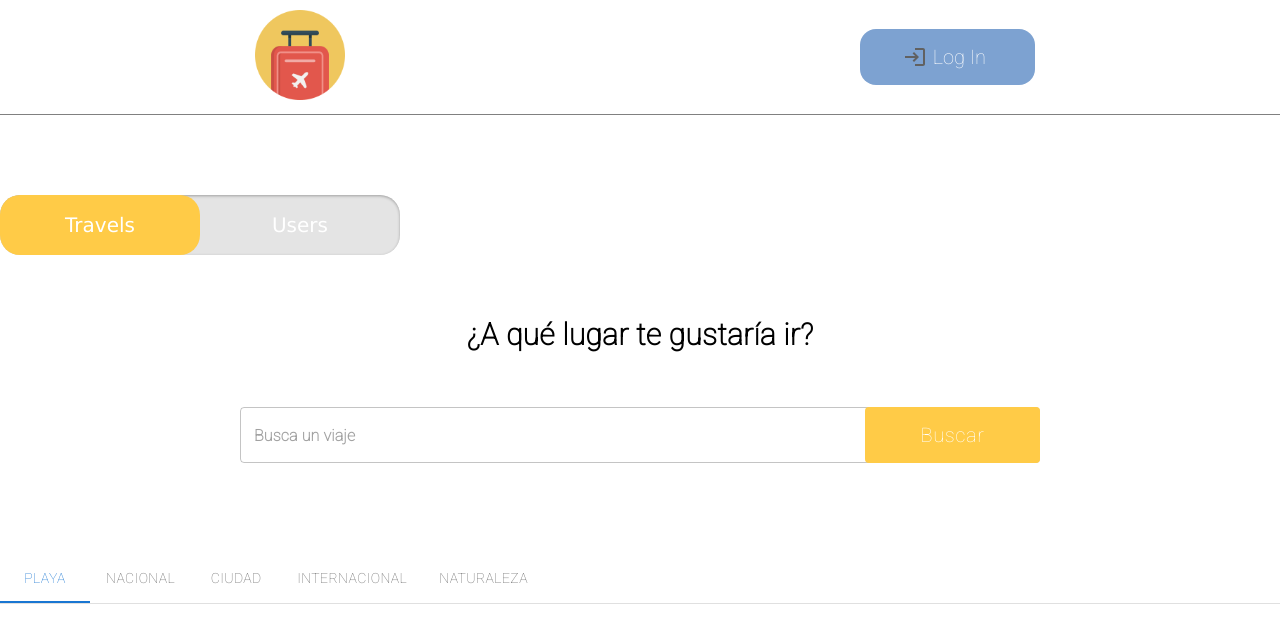
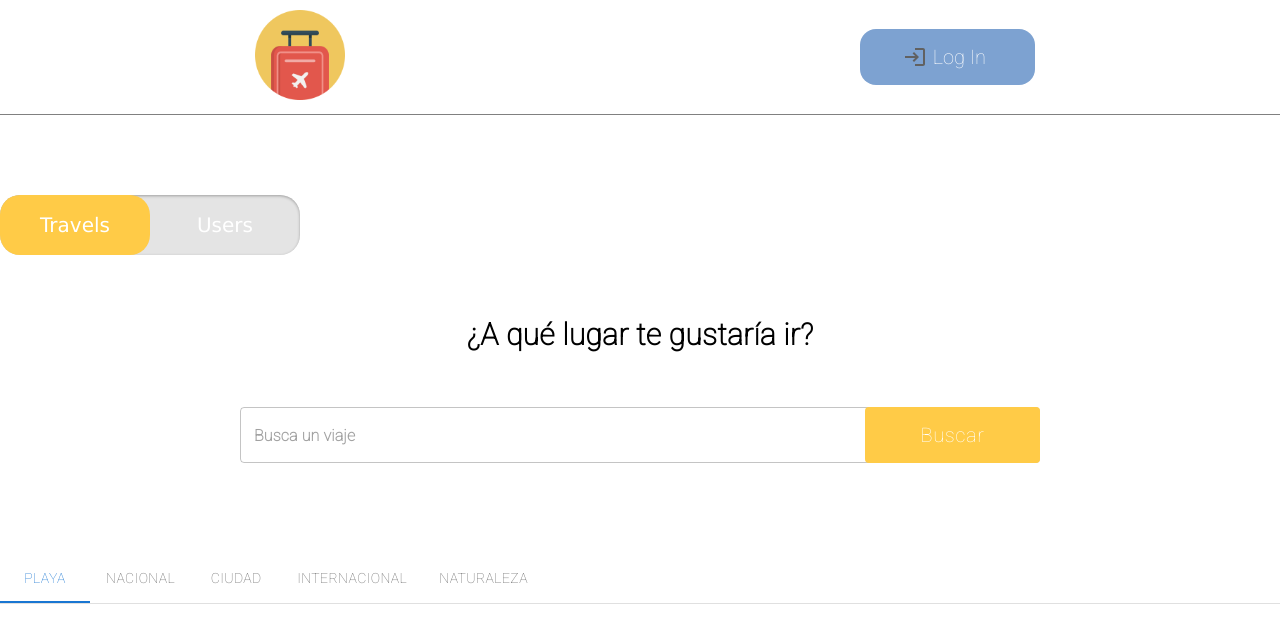
Before and after one commit to FranBrave/REACT-FinalProject, a React (Create React App) app: page / in a window 1280 px wide. Shown: the top 642 px of the page. Built offline with nearby package versions, Linux system fonts and the light colour scheme; no server answers.

Commit message:
sitch button home

```diff
--- a/src/components/slidingButtons/SlidingButtons.jsx
+++ b/src/components/slidingButtons/SlidingButtons.jsx
@@ -8,13 +8,14 @@ const titleCase = (str) =>
         .map((w) => w[0].toUpperCase() + w.slice(1))
         .join(" ");
 
-const ClickableLabel = ({ title, onChange, id, switchInfo }) => (
+const ClickableLabel = ({ title, onChange, id, switchInfo, home }) => (
     <SwitchLabel
         onClick={() => {
             onChange(title);
             switchInfo(title);
         }}
         className={id}
+        home={home && true}
     >
         {titleCase(title)}
     </SwitchLabel>
@@ -22,7 +23,7 @@ const ClickableLabel = ({ title, onChange, id, switchInfo }) => (
 
 const ConcealedRadio = () => <SwitchRadio type="radio" name="switch" />;
 
-const SlidingButtons = ({ values, defaultSelected, switchInfo }) => {
+const SlidingButtons = ({ values, defaultSelected, switchInfo, home }) => {
     const [selected, setSelected] = useState();
 
     const handleChange = (val) => {
@@ -40,7 +41,7 @@ const SlidingButtons = ({ values, defaultSelected, switchInfo }) => {
     };
 
     return (
-        <Switch>
+        <Switch home={home && true}>
             {values.map((val) => {
                 return (
                     <span key={shortid.generate()}>
@@ -49,11 +50,12 @@ const SlidingButtons = ({ values, defaultSelected, switchInfo }) => {
                             title={val}
                             onChange={handleChange}
                             switchInfo={switchInfo}
+                            home={home}
                         />
                     </span>
                 );
             })}
-            <SwitchSelection style={selectionStyle()} />
+            <SwitchSelection style={selectionStyle()} home={home && true} />
         </Switch>
     );
 };
--- a/src/components/slidingButtons/styles.js
+++ b/src/components/slidingButtons/styles.js
@@ -4,7 +4,7 @@ export const Switch = styled.div`
     font-family: "Lucida Grande", Tahoma, Verdana, sans-serif;
     position: relative;
     height: 60px;
-    width: 600px;
+    width: ${(props) => (props.home ? "300px" : "600px")};
     background-color: #e4e4e4;
     border-radius: 20px;
     box-shadow: inset 0 1px 3px rgba(0, 0, 0, 0.3),
@@ -21,7 +21,7 @@ export const SwitchSelection = styled.span`
     z-index: 1;
     top: 0px;
     left: 0px;
-    width: 200px;
+    width: ${(props) => (props.home ? "150px" : "200px")};
     height: 60px;
     color: #fff;
     background: #ffcb47;
@@ -33,7 +33,7 @@ export const SwitchLabel = styled.label`
     position: relative;
     z-index: 2;
     float: left;
-    width: 200px;
+    width: ${(props) => (props.home ? "150px" : "200px")};
     line-height: 60px;
     font-size: 20px;
     color: #fff;
--- a/src/pages/Home/Home.jsx
+++ b/src/pages/Home/Home.jsx
@@ -1,7 +1,7 @@
 import React, { useState } from "react";
 import { Box } from "@mui/material";
 import TravelsUsersContainer from "./components/TravelsUsersContainer/TravelsUsersContainer";
-import SlidingButtons from "../../components/Toggle/SlidingButtons";
+import SlidingButtons from "../../components/slidingButtons/SlidingButtons";
 
 const values = ["Travels", "Users"];
 
@@ -14,11 +14,11 @@ const Home = () => {
 
     return (
         <Box>
-            {/* <Toggle toggleDisplay={toggleDisplay} /> */}
             <SlidingButtons
                 values={values}
                 defaultSelected="Travels"
                 switchInfo={switchInfo}
+                home={true}
             />
             <TravelsUsersContainer selectedComp={selectedComp} />
         </Box>
```
